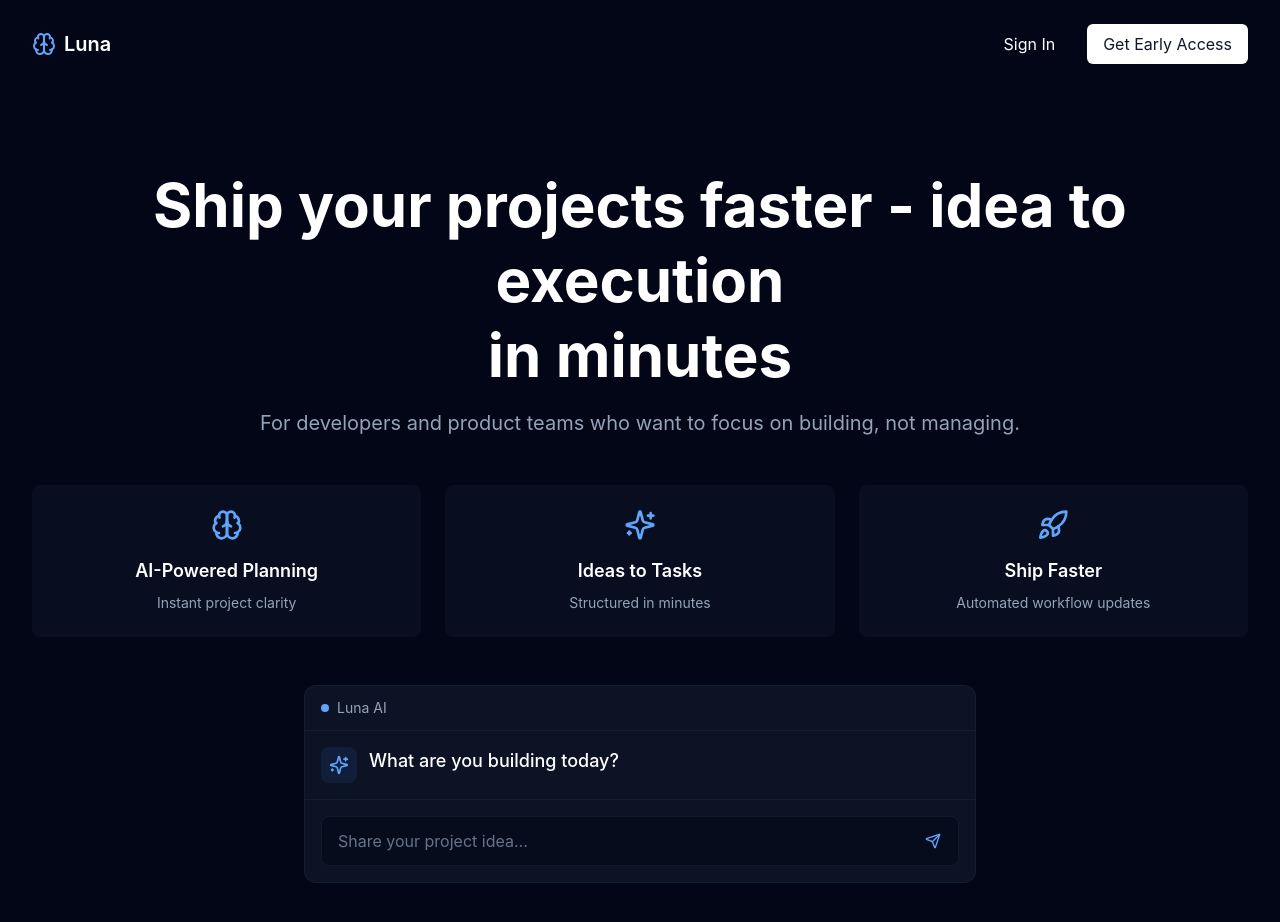
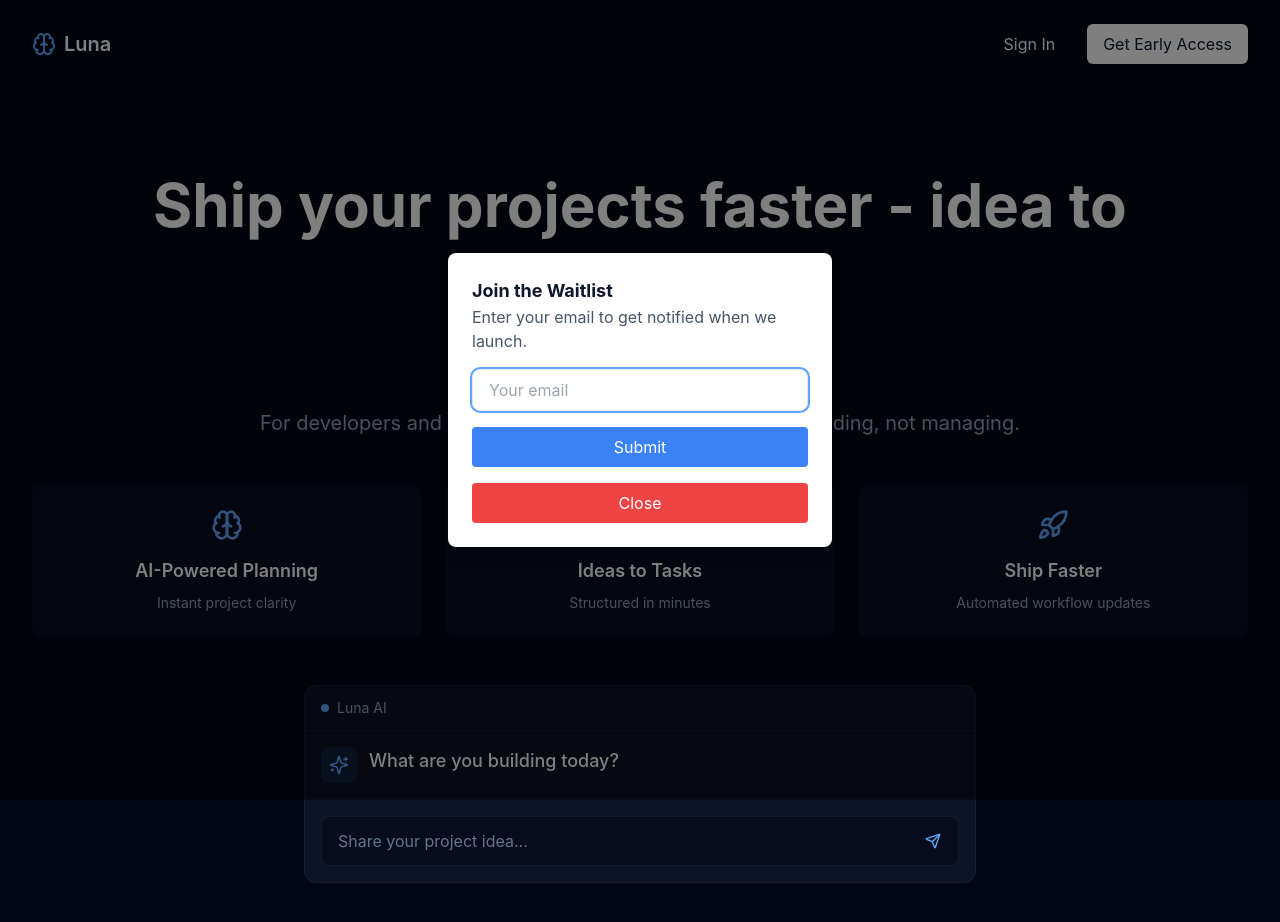
Before and after one commit to yem-a/luna, a React (Vite) app in the folder frontend/: page / in a window 1280 px wide. Both pictures are taken after a click on the button "Get Early Access". Shown: the top 922 px of the page. Built offline with nearby package versions, Linux system fonts and the light colour scheme.

Commit message:
Updated landing page with form

```diff
--- a/frontend/package.json
+++ b/frontend/package.json
@@ -10,7 +10,7 @@
     "preview": "vite preview"
   },
   "dependencies": {
-    "@headlessui/react": "^1.7.17",
+    "@headlessui/react": "^1.7.19",
     "lucide-react": "^0.474.0",
     "react": "^18.2.0",
     "react-dom": "^18.2.0",
--- a/frontend/src/pages/LandingPage.jsx
+++ b/frontend/src/pages/LandingPage.jsx
@@ -1,5 +1,6 @@
-import React from "react";
+import React, { useState } from "react";
 import { Brain, Sparkles, Rocket, Send } from "lucide-react";
+import { Dialog } from "@headlessui/react";
 
 const FeatureCard = ({ icon: Icon, title, description }) => (
   <div className="p-6 rounded-lg bg-slate-900/50 flex flex-col items-center text-center">
@@ -10,7 +11,31 @@ const FeatureCard = ({ icon: Icon, title, description }) => (
 );
 
 const LandingPage = () => {
-  console.log("LandingPage rendering");
+  const [isOpen, setIsOpen] = useState(false); // State for modal visibility
+  const [email, setEmail] = useState(""); // State for email input
+  const [isSubmitted, setIsSubmitted] = useState(false); // State for form submission status
+
+  const handleSubmit = async (e) => {
+    e.preventDefault();
+    try {
+      const response = await fetch("https://formspree.io/f/xvgokalj", {
+        method: "POST",
+        headers: {
+          "Content-Type": "application/json",
+        },
+        body: JSON.stringify({ email }),
+      });
+      if (response.ok) {
+        setIsSubmitted(true);
+        setEmail("");
+      } else {
+        alert("Something went wrong. Please try again.");
+      }
+    } catch (error) {
+      console.error("Error submitting form:", error);
+    }
+  };
+
   const features = [
     {
       icon: Brain,
@@ -42,7 +67,10 @@ const LandingPage = () => {
             <button className="px-4 py-2 text-white hover:text-blue-400 transition-colors">
               Sign In
             </button>
-            <button className="px-4 py-2 bg-white text-slate-900 rounded-md hover:bg-blue-50 transition-colors">
+            <button
+              className="px-4 py-2 bg-white text-slate-900 rounded-md hover:bg-blue-50 transition-colors"
+              onClick={() => setIsOpen(true)}
+            >
               Get Early Access
             </button>
           </div>
@@ -102,6 +130,47 @@ const LandingPage = () => {
           </div>
         </div>
       </div>
+
+      {/* Formspree Modal */}
+      <Dialog
+        open={isOpen}
+        onClose={() => setIsOpen(false)}
+        className="fixed inset-0 flex items-center justify-center bg-black bg-opacity-50"
+      >
+        <Dialog.Panel className="bg-white p-6 rounded-lg shadow-lg w-96">
+          <Dialog.Title className="text-lg font-bold text-slate-900">
+            Join the Waitlist
+          </Dialog.Title>
+          <p className="text-slate-600">
+            Enter your email to get notified when we launch.
+          </p>
+
+          {/* Formspree Form */}
+          <form onSubmit={handleSubmit} className="mt-4">
+            <input
+              type="email"
+              value={email}
+              onChange={(e) => setEmail(e.target.value)}
+              placeholder="Your email"
+              className="w-full px-4 py-2 border rounded-lg focus:outline-none focus:ring-2 focus:ring-blue-400"
+              required
+            />
+            <button
+              type="submit"
+              className="mt-4 w-full px-4 py-2 text-white bg-blue-500 rounded hover:bg-blue-600 transition-colors"
+            >
+              {isSubmitted ? "Thank you!" : "Submit"}
+            </button>
+          </form>
+
+          <button
+            className="mt-4 w-full px-4 py-2 text-white bg-red-500 rounded hover:bg-red-600"
+            onClick={() => setIsOpen(false)}
+          >
+            Close
+          </button>
+        </Dialog.Panel>
+      </Dialog>
     </div>
   );
 };
```
Also changed, not shown: 1 other file (tests, documents, lock files or other folders).
